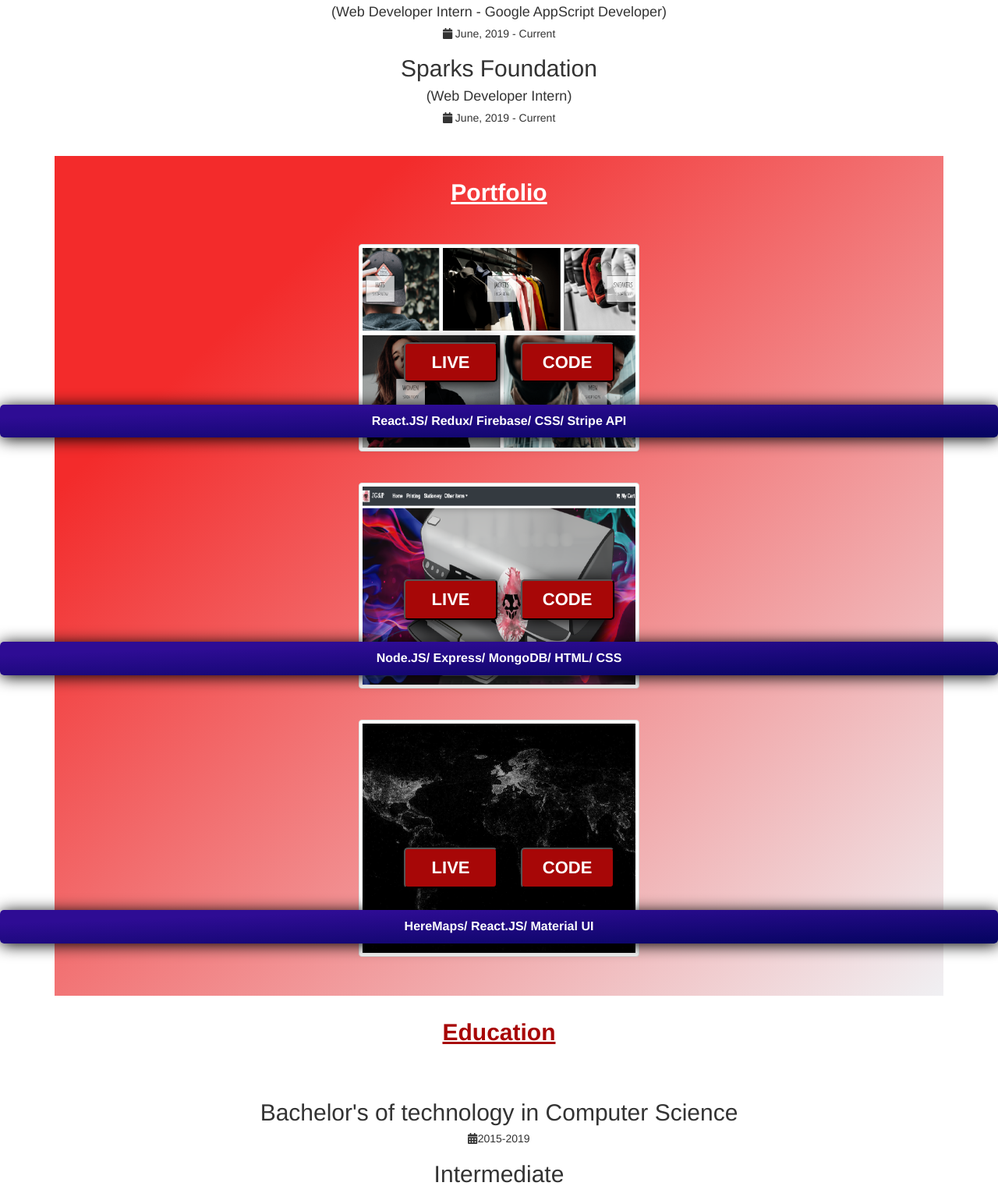
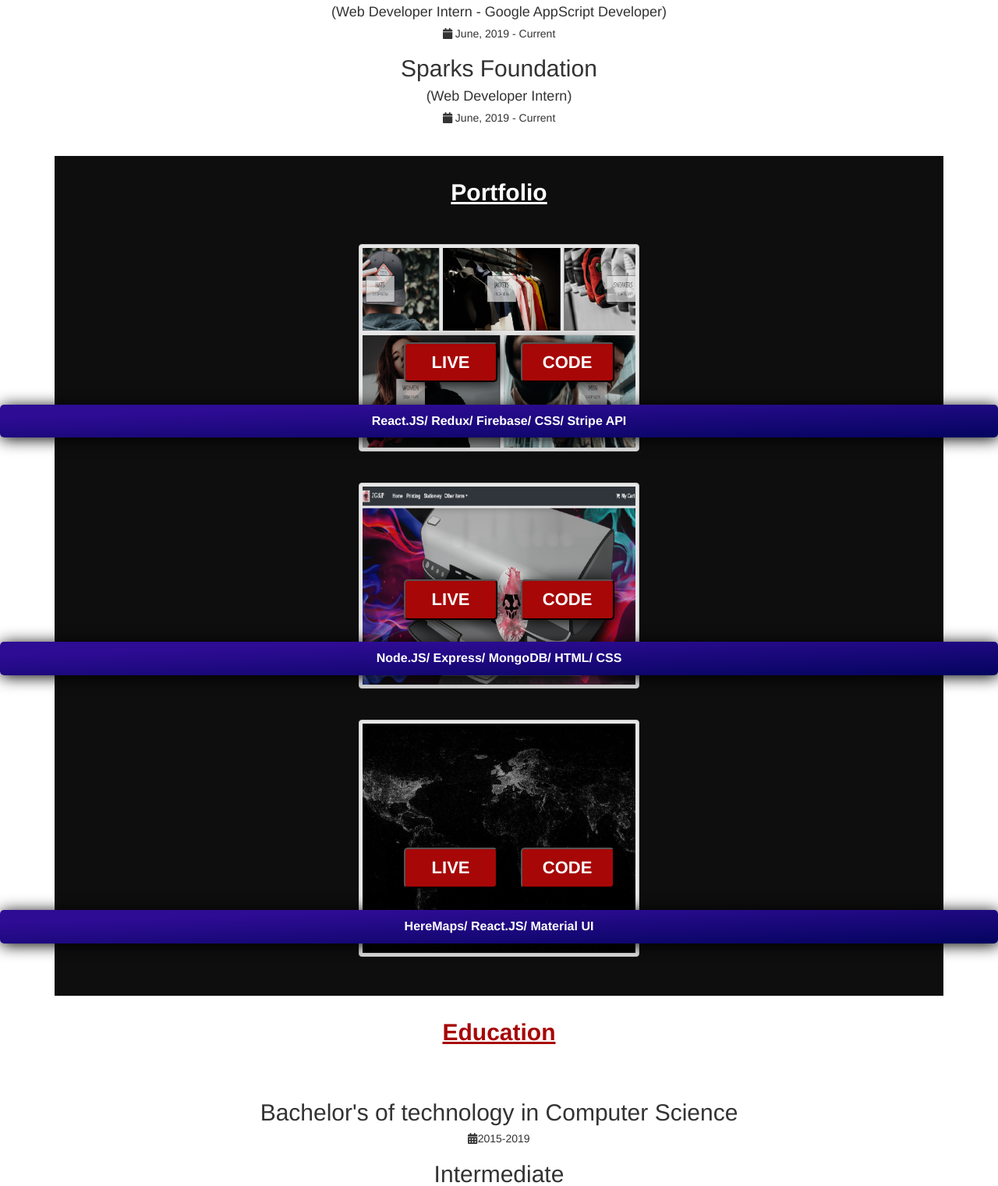
Before and after one commit to kavukj/MyCV, a PHP site: page / in a window 1280 px wide. Shown: the part 1040-2561 px from the top of the page at 78% size. Run offline with PHP 8.4, Linux system fonts and the light colour scheme.

Commit message:
style changes

```diff
--- a/assets/css/styles.css
+++ b/assets/css/styles.css
@@ -111,7 +111,7 @@ a{
 
 /* ==== PORTFOLIO ==== */
 .portfolio{
-  background: linear-gradient(to bottom right, #f32b2b 20%, #f0f0f3 100%);
+  background-color: #0e0e0f;
 }
 .portfolio__container{
   padding-top: 4rem;
@@ -121,6 +121,7 @@ a{
   position: relative;
   width: 36rem;
   height: 36rem;
+  opacity: 0.9;
   margin-bottom: 4rem;
   box-shadow: 01.rem 0.2rem 2rem 0 black;
 }
```
